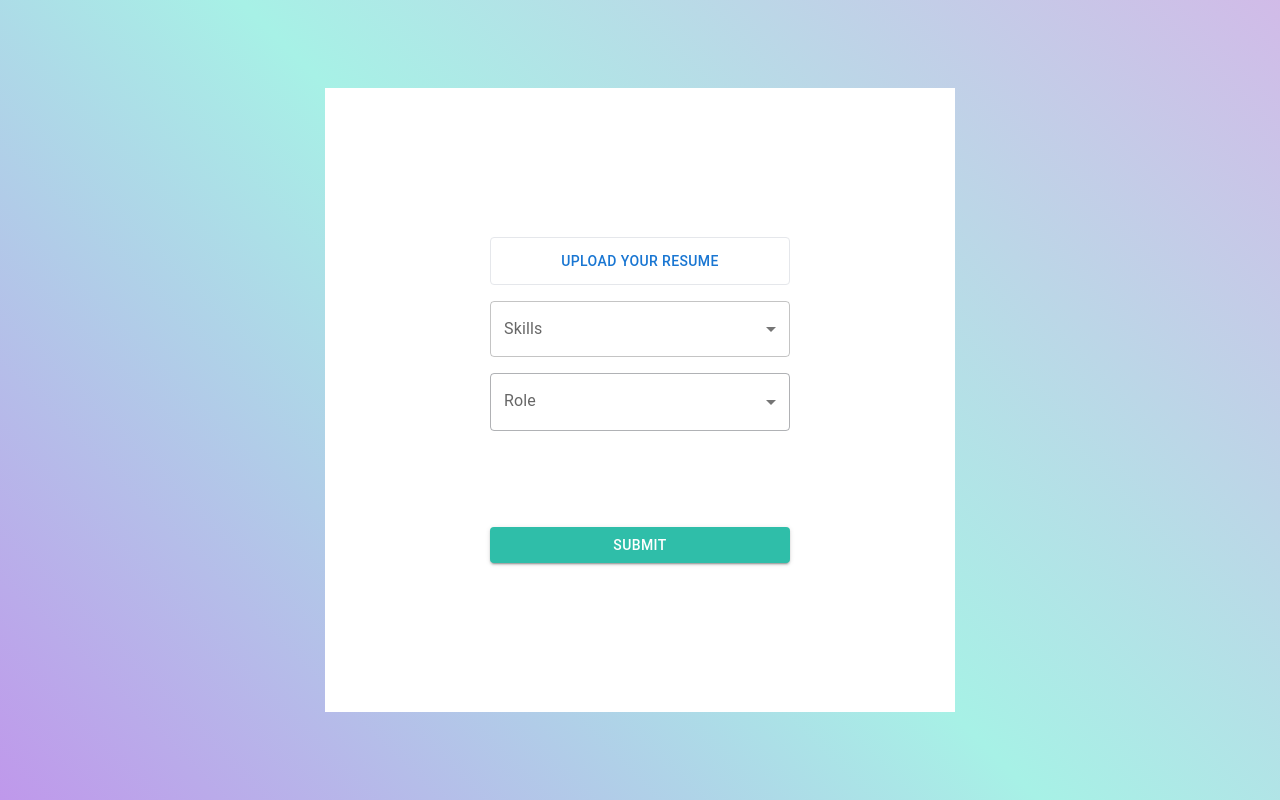
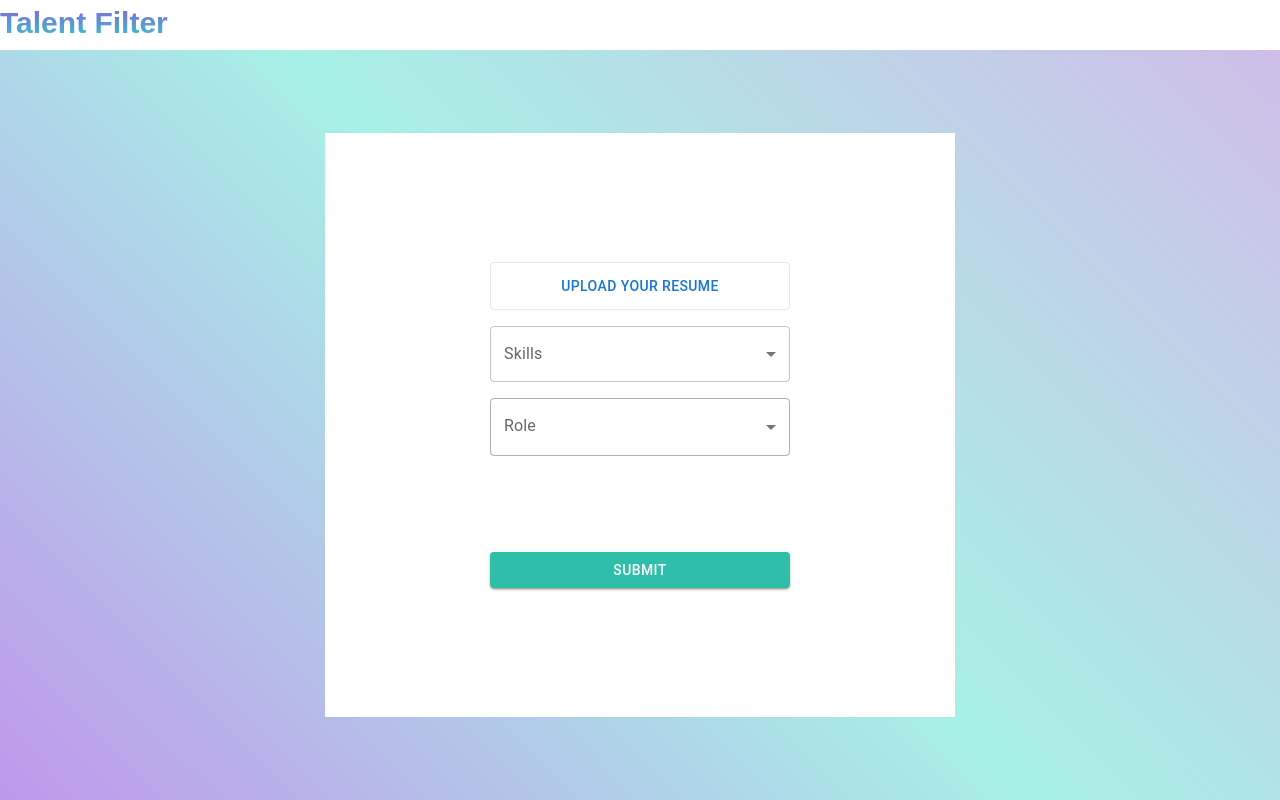
Before and after one commit to KoteswararaoVysetti/TalentFilter, a Next.js app in the folder frontend/: page /upload-form in a window 1280 px wide. Built offline with nearby package versions, Linux system fonts and the light colour scheme.

Commit message:
Header changes

```diff
--- a/frontend/src/app/globals.css
+++ b/frontend/src/app/globals.css
@@ -24,6 +24,17 @@ body {
   background: linear-gradient(45deg, #bf98eb, #a7f1e6, #d1bbe8);
 
   font-family: Arial, Helvetica, sans-serif;
+  .header {
+    background: white;
+    .header-text {
+      height: 50px;
+      font-size: 30px;
+      font-weight: 600;
+      background-image: linear-gradient(#9352dd, #1de4c6);
+      color: transparent;
+      background-clip: text;
+    }
+  }
 }
 * {
   box-sizing: border-box;
--- a/frontend/src/app/layout.tsx
+++ b/frontend/src/app/layout.tsx
@@ -30,6 +30,9 @@ export default function RootLayout({
       <body
         className={`${geistSans.variable} ${geistMono.variable} antialiased `}
       >
+        <div className="header">
+          <div className="header-text">Talent Filter</div>
+        </div>
         <StoreProvider>
           <LoaderProvider>{children}</LoaderProvider>
         </StoreProvider>
--- a/frontend/src/app/results/style.scss
+++ b/frontend/src/app/results/style.scss
@@ -1,5 +1,5 @@
 .wrapper {
-  height: calc(100vh - 20px);
+  height: calc(100vh - 70px);
   .container {
     .progress-wrapper {
       .summary {
--- a/frontend/src/app/upload-form/style.scss
+++ b/frontend/src/app/upload-form/style.scss
@@ -1,5 +1,5 @@
 .wrapper {
-  height: calc(100vh - 20px);
+  height: calc(100vh - 70px);
   .container {
     background: white;
     min-height: 450px;
```
